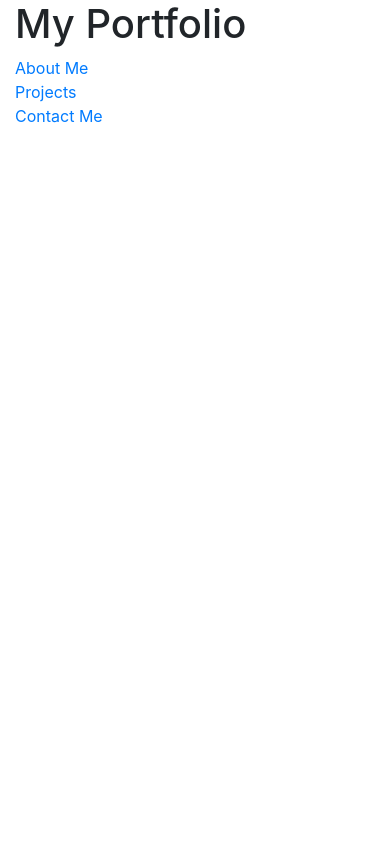
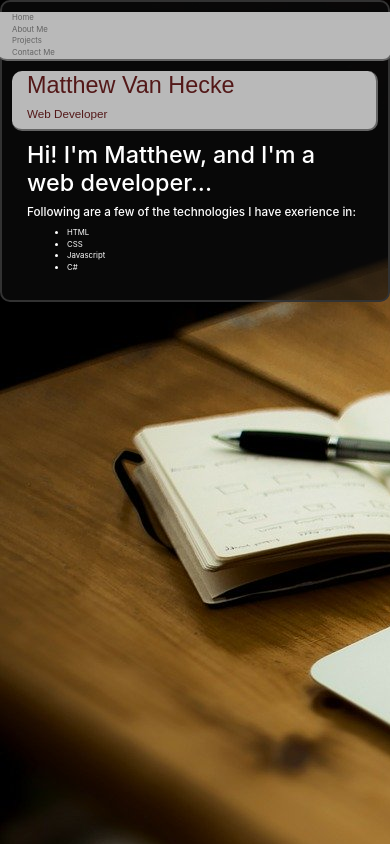
Before and after one commit to Matthew-Van-Hecke/sample-portfolio-website, a plain HTML site: page index.html in a window 390 px wide. Drawn offline with nearby package versions, Linux system fonts and the light colour scheme.

Commit message:
Built consistent navbar and header to use throughout all four pages added styling including a background image and responsive font sizes.

```diff
--- a/index.html
+++ b/index.html
@@ -12,22 +12,35 @@
         <link rel="stylesheet" href="https://stackpath.bootstrapcdn.com/bootstrap/4.4.1/css/bootstrap.min.css" integrity="sha384-Vkoo8x4CGsO3+Hhxv8T/Q5PaXtkKtu6ug5TOeNV6gBiFeWPGFN9MuhOf23Q9Ifjh" crossorigin="anonymous">
         <link rel="stylesheet" href="styles.css">
     </head>
-    <body>
-        <div class="container">
-            <h1>My Portfolio</h1>
-            <div class="row">
-                <div class="col-xl-3 col-md-3 col-sm-12">
-                    <a href="about-me.html">About Me</a>
-                </div>
-                <div class="col-xl-3 col-md-3 col-sm-12">
-                    <a href="projects.html">Projects</a>
-                </div>
-                <div class="col-xl-3 col-md-3 col-sm-12">
-                    <a href="contact.html">Contact Me</a>
+    <body id="home-page">
+        <div class="container content">
+            <ul class="nav row">
+                <a href="index.html" class="pages-link col-md-3">Home</a>
+                <a href="about-me.html" class="pages-link col-md-3" >About Me</a>
+                <a href="projects.html" class="pages-link col-md-3">Projects</a>
+                <a href="contact.html" class="pages-link col-md-3">Contact Me</a>
+            </ul>
+            <div class="container page-heading">
+                <h1>Matthew Van Hecke</h1>
+                <h2>Web Developer</h2>
+            </div>
+            <div class="container">
+                <div class="row">
+                    <div class="col-md-6">
+                        <h1>Hi! I'm Matthew, and I'm a web developer...</h1>
+                    </div>
+                    <div class="col-md-6">
+                        <h2>Following are a few of the technologies I have exerience in:</h2>
+                        <ul>
+                            <li>HTML</li>
+                            <li>CSS</li>
+                            <li>Javascript</li>
+                            <li>C#</li>
+                        </ul>
+                    </div>
                 </div>
             </div>
         </div>
-
         <script src="" async defer></script>
     </body>
 </html>
--- a/styles.css
+++ b/styles.css
@@ -0,0 +1,50 @@
+.page-heading{
+    background-color: rgb(185, 185, 185);
+    border-bottom: 2px solid rgb(100, 100, 100);
+    border-right: 2px solid rgb(100, 100, 100);
+    border-radius: 10px;
+    color: rgb(83, 24, 24);
+    font-family: sans-serif;
+    margin-bottom: 10px;
+}
+.pages-link{
+    color: rgb(100, 100, 100);
+}
+img{
+    border-radius: 10px;
+    box-shadow: 2px solid rgb(100, 100, 100);
+}
+.nav{
+    color: rgb(100, 100, 100);
+    background-color: rgb(185, 185, 185);
+    border-bottom: 2px solid rgb(100, 100, 100);
+    border-right: 2px solid rgb(100, 100, 100);
+    border-bottom-left-radius: 10px;
+    border-bottom-right-radius: 10px;
+    margin-bottom: 10px;
+}
+.pages-link:hover{
+    color: white;
+    background-color: rgb(140,140,140);
+    border-bottom-left-radius: 10px;
+    border-bottom-right-radius: 10px;
+    text-decoration: none;
+}
+body{
+    font-size: 2vw;
+    color: white;
+    background-image: url(media/home-page-background.jpg);
+    background-color: rgba(185, 185, 185, 1);
+}
+.content{
+    background-color: rgba(14, 14, 14, 0.6);
+    border: 2px solid rgb(50, 50, 50);
+    border-radius: 10px;
+    padding: 10px;
+}
+h1{
+    font-size: 3em;
+}
+h2{
+    font-size: 1.5em;
+}
```
Also changed, not shown: about-me.html (+8 -23 lines), contact.html (+26 -0 lines), projects.html (+26 -0 lines), media/css-3-icon.png (added), media/home-page-background.jpg (added), media/html-5-icon.png (added), media/javascript-icon.png (added).
